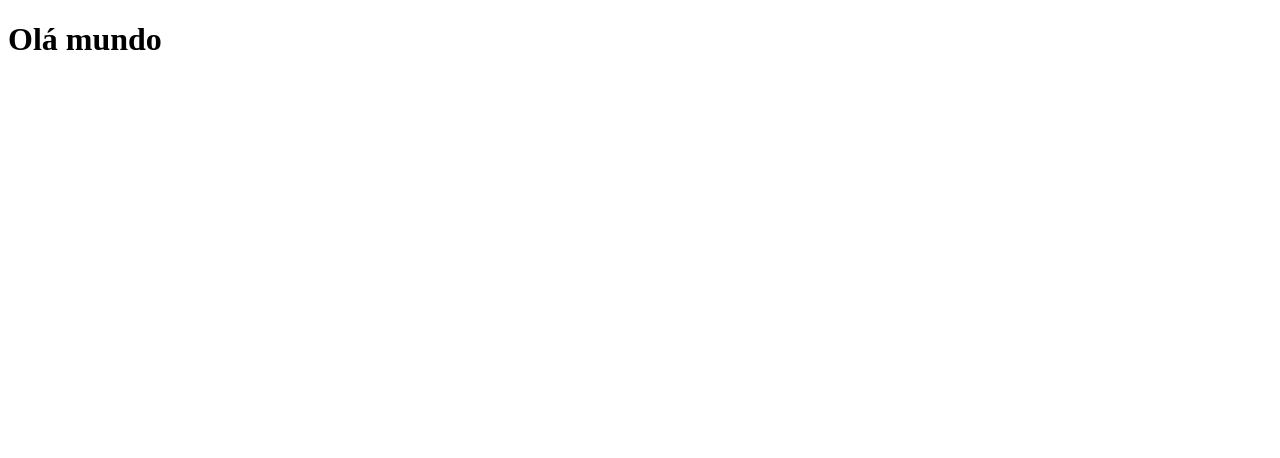
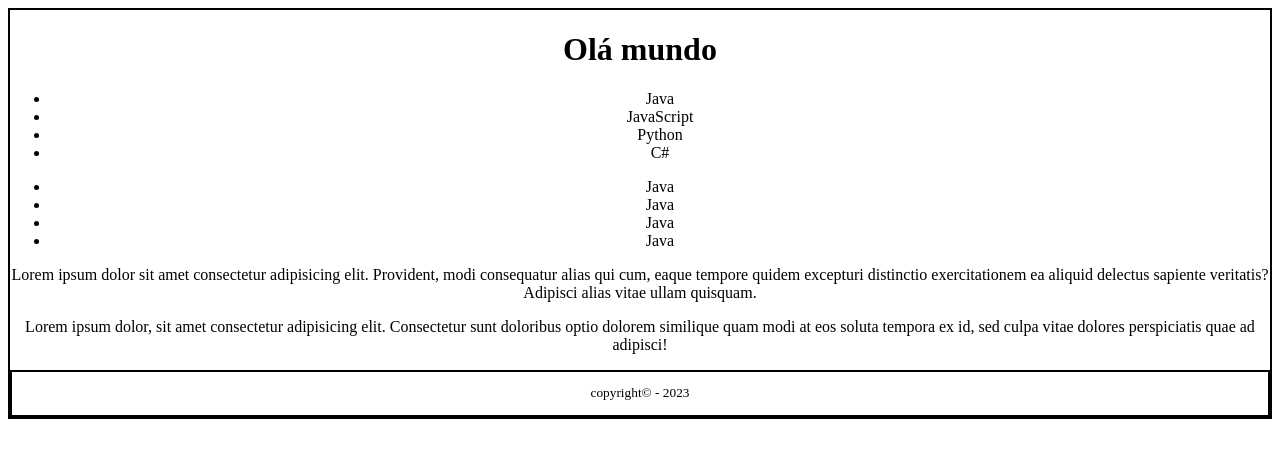
Before and after one commit to raphaeltg/exercicio1-r, a plain HTML site: page index.html in a window 1280 px wide. Drawn offline with Linux system fonts and the light colour scheme.

Commit message:
Layout básico

```diff
--- a/index.html
+++ b/index.html
@@ -1,16 +1,70 @@
     <!DOCTYPE html>
-    <htm lang="pt-br">
+    <html lang="pt-br">
     <head>
         <meta charset="UTF-8">
         <meta http-equiv="X-UA-Compatible" content="IE=edge">
         <meta name="viewport" content="width=device-width, initial-scale=1.0">
         <title>Document</title>
+
+        <style>
+            div{
+                border: 2px solid black;
+            }
+        span{
+            border: 2px solid red;
+        }
+        h1{text-align: center;}
+        div{text-align: center;}
+
+        </style>
     </head>
     <body>
         <div>
-             <h1> Olá mundo </h1>
+
+             <header>
+                <h1> Olá mundo </h1>
+
+            <nav>
+                <ul>
+                    <li>Java</li>
+                    <li>JavaScript</li>
+                    <li>Python</li>
+                    <li>C#</li>
+                </ul>
+
+            </nav>
+
+            <nav>
+                <ul>
+                    <li>Java</li>
+                    <li>Java</li>
+                    <li>Java</li>
+                    <li>Java</li>
+                </ul>
+            </nav>
+
+
+            </header>
+
+
+             <section>
+                <p>
+                    Lorem ipsum dolor sit amet consectetur adipisicing elit. Provident, modi consequatur alias qui cum, eaque tempore quidem excepturi distinctio exercitationem ea aliquid delectus sapiente veritatis? Adipisci alias vitae ullam quisquam.
+                </p>
+                <p>Lorem ipsum dolor, sit amet consectetur adipisicing elit. Consectetur sunt doloribus optio dolorem similique quam modi at eos soluta tempora ex id, sed culpa vitae dolores perspiciatis quae ad adipisci!</p>
+             </section>
+
+
+
+             <footer>
+                <div>
+                   <small>
+                       <p>copyright&copy - 2023</p>
+                   </small>
+                </div>
+           </footer>
 
         </div>
 
     </body>
-    </htm
+    </html>
```
